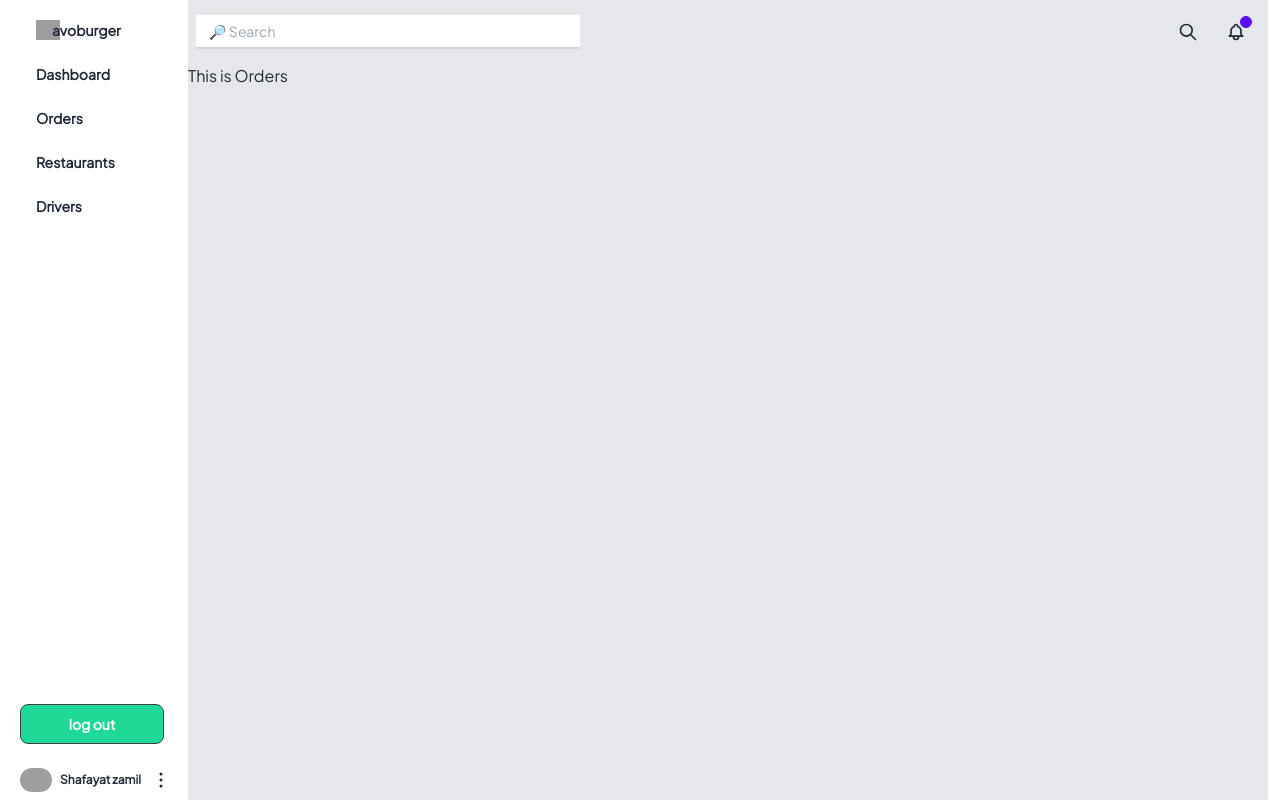
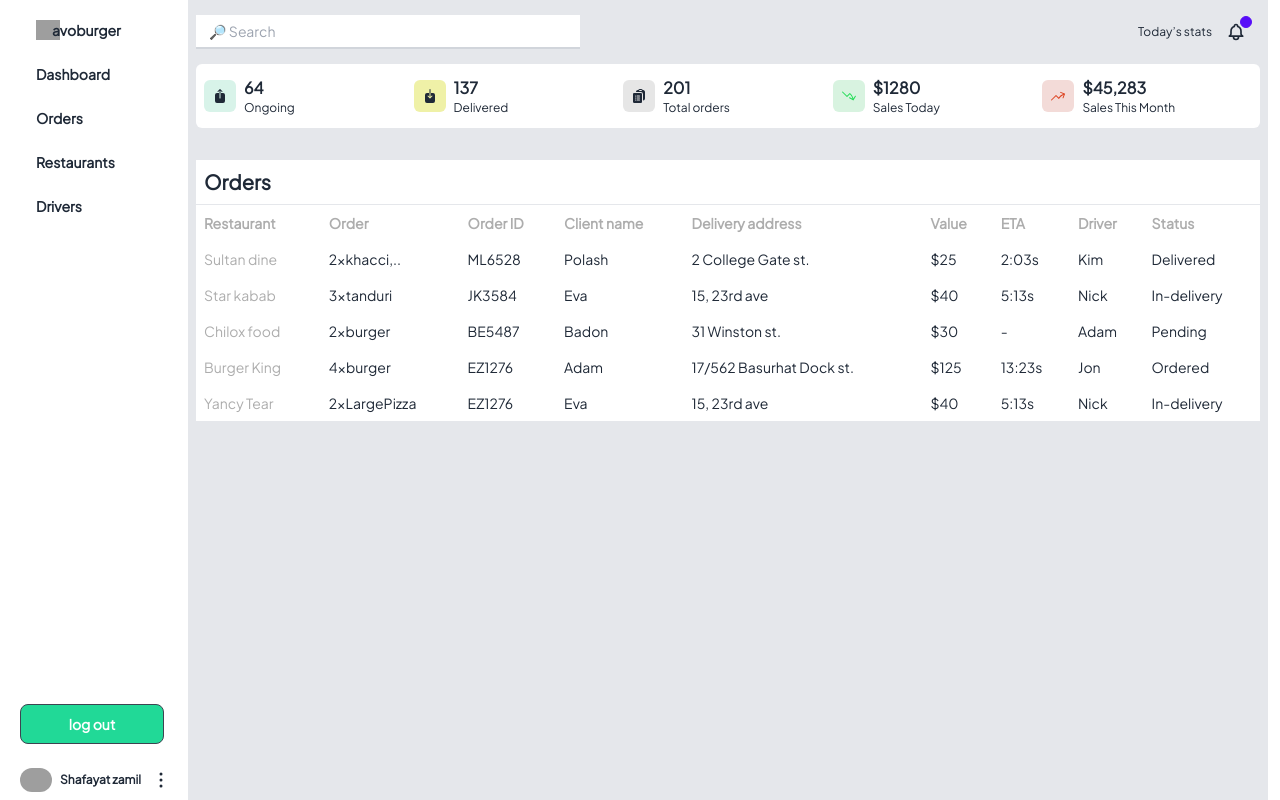
Before and after one commit to shafayatzamil/resturant-landing-project, a React (Create React App) app: page /dashboard/dashboard/Orders in a window 1280 px wide. Built offline with nearby package versions, Linux system fonts and the light colour scheme; grey boxes are pictures that could not be loaded.

Commit message:
orders page

```diff
--- a/src/page/dashboard/Dashboard.js
+++ b/src/page/dashboard/Dashboard.js
@@ -19,9 +19,7 @@ const Dashboard = () => {
                 </div>
             </div>
             <div className="navbar-end">
-              <button className="btn btn-ghost btn-circle">
-                <svg xmlns="http://www.w3.org/2000/svg" className="h-5 w-5" fill="none" viewBox="0 0 24 24" stroke="currentColor"><path strokeLinecap="round" strokeLinejoin="round" strokeWidth="2" d="M21 21l-6-6m2-5a7 7 0 11-14 0 7 7 0 0114 0z" /></svg>
-              </button>
+              <h2 className="text-xs" >Today’s stats</h2>
               <button className="btn btn-ghost btn-circle">
                 <div className="indicator">
                   <svg xmlns="http://www.w3.org/2000/svg" className="h-5 w-5" fill="none" viewBox="0 0 24 24" stroke="currentColor"><path strokeLinecap="round" strokeLinejoin="round" strokeWidth="2" d="M15 17h5l-1.405-1.405A2.032 2.032 0 0118 14.158V11a6.002 6.002 0 00-4-5.659V5a2 2 0 10-4 0v.341C7.67 6.165 6 8.388 6 11v3.159c0 .538-.214 1.055-.595 1.436L4 17h5m6 0v1a3 3 0 11-6 0v-1m6 0H9" /></svg>
@@ -72,8 +70,8 @@ const Dashboard = () => {
             <h5 className="text-[12px] mr-2" >Shafayat zamil</h5>
 
             <svg xmlns="http://www.w3.org/2000/svg" fill="none" viewBox="0 0 24 24" stroke-width="1.5" stroke="currentColor" class="w-6 h-6">
-  <path stroke-linecap="round" stroke-linejoin="round" d="M12 6.75a.75.75 0 110-1.5.75.75 0 010 1.5zM12 12.75a.75.75 0 110-1.5.75.75 0 010 1.5zM12 18.75a.75.75 0 110-1.5.75.75 0 010 1.5z" />
-</svg>
+              <path stroke-linecap="round" stroke-linejoin="round" d="M12 6.75a.75.75 0 110-1.5.75.75 0 010 1.5zM12 12.75a.75.75 0 110-1.5.75.75 0 010 1.5zM12 18.75a.75.75 0 110-1.5.75.75 0 010 1.5z" />
+        </svg>
 
             </div>
 
--- a/src/page/dashboard/Drivers.js
+++ b/src/page/dashboard/Drivers.js
@@ -23,7 +23,6 @@ const Drivers = () => {
                </button>
             </div>
             </div>
-
 
             {/* table*/}
 
--- a/src/page/dashboard/Orders.js
+++ b/src/page/dashboard/Orders.js
@@ -2,8 +2,165 @@ import React from 'react';
 
 const Orders = () => {
     return (
-        <div>
-            This is Orders
+        <div className='px-2'>
+
+            {/* navbar of orders */}
+            <div className="navbar bg-base-100 rounded-md">
+            <div className="flex-1">
+           <div className='p-2 bg-[#D8F3E9] rounded-md mr-2'>
+           <svg xmlns="http://www.w3.org/2000/svg" viewBox="0 0 24 24" fill="currentColor" class="w-4 h-4">
+            <path d="M11.47 1.72a.75.75 0 011.06 0l3 3a.75.75 0 01-1.06 1.06l-1.72-1.72V7.5h-1.5V4.06L9.53 5.78a.75.75 0 01-1.06-1.06l3-3zM11.25 7.5V15a.75.75 0 001.5 0V7.5h3.75a3 3 0 013 3v9a3 3 0 01-3 3h-9a3 3 0 01-3-3v-9a3 3 0 013-3h3.75z" />
+            </svg>
+           </div>
+           <div>
+            <h3 className='font-bold' >64</h3>
+            <h5 className='text-xs'>Ongoing</h5>
+             </div>
+            </div>
+
+
+            <div className="flex-1">
+           <div className='p-2 bg-[#EFF1A7] rounded-md mr-2'>
+           <svg xmlns="http://www.w3.org/2000/svg" viewBox="0 0 24 24" fill="currentColor" class="w-4 h-4">
+            <path d="M12 1.5a.75.75 0 01.75.75V7.5h-1.5V2.25A.75.75 0 0112 1.5zM11.25 7.5v5.69l-1.72-1.72a.75.75 0 00-1.06 1.06l3 3a.75.75 0 001.06 0l3-3a.75.75 0 10-1.06-1.06l-1.72 1.72V7.5h3.75a3 3 0 013 3v9a3 3 0 01-3 3h-9a3 3 0 01-3-3v-9a3 3 0 013-3h3.75z" />
+            </svg>
+
+           </div>
+           <div>
+            <h3 className='font-bold' >137</h3>
+            <h5 className='text-xs'>Delivered</h5>
+             </div>
+            </div>
+
+
+            <div className="flex-1">
+           <div className='p-2 bg-[#E6E6E6] rounded-md mr-2'>
+           <svg xmlns="http://www.w3.org/2000/svg" viewBox="0 0 24 24" fill="currentColor" class="w-4 h-4">
+            <path fill-rule="evenodd" d="M7.502 6h7.128A3.375 3.375 0 0118 9.375v9.375a3 3 0 003-3V6.108c0-1.505-1.125-2.811-2.664-2.94a48.972 48.972 0 00-.673-.05A3 3 0 0015 1.5h-1.5a3 3 0 00-2.663 1.618c-.225.015-.45.032-.673.05C8.662 3.295 7.554 4.542 7.502 6zM13.5 3A1.5 1.5 0 0012 4.5h4.5A1.5 1.5 0 0015 3h-1.5z" clip-rule="evenodd" />
+            <path fill-rule="evenodd" d="M3 9.375C3 8.339 3.84 7.5 4.875 7.5h9.75c1.036 0 1.875.84 1.875 1.875v11.25c0 1.035-.84 1.875-1.875 1.875h-9.75A1.875 1.875 0 013 20.625V9.375zM6 12a.75.75 0 01.75-.75h.008a.75.75 0 01.75.75v.008a.75.75 0 01-.75.75H6.75a.75.75 0 01-.75-.75V12zm2.25 0a.75.75 0 01.75-.75h3.75a.75.75 0 010 1.5H9a.75.75 0 01-.75-.75zM6 15a.75.75 0 01.75-.75h.008a.75.75 0 01.75.75v.008a.75.75 0 01-.75.75H6.75a.75.75 0 01-.75-.75V15zm2.25 0a.75.75 0 01.75-.75h3.75a.75.75 0 010 1.5H9a.75.75 0 01-.75-.75zM6 18a.75.75 0 01.75-.75h.008a.75.75 0 01.75.75v.008a.75.75 0 01-.75.75H6.75a.75.75 0 01-.75-.75V18zm2.25 0a.75.75 0 01.75-.75h3.75a.75.75 0 010 1.5H9a.75.75 0 01-.75-.75z" clip-rule="evenodd" />
+            </svg>
+
+           </div>
+           <div>
+            <h3 className='font-bold' >201</h3>
+            <h5 className='text-xs'>Total orders</h5>
+             </div>
+            </div>
+
+
+
+            <div className="flex-1">
+           <div className='p-2 bg-[#D8F3E0] rounded-md mr-2'>
+           <svg xmlns="http://www.w3.org/2000/svg" viewBox="0 0 24 24" fill="#22DD56" class="w-4 h-4">
+            <path fill-rule="evenodd" d="M1.72 5.47a.75.75 0 011.06 0L9 11.69l3.756-3.756a.75.75 0 01.985-.066 12.698 12.698 0 014.575 6.832l.308 1.149 2.277-3.943a.75.75 0 111.299.75l-3.182 5.51a.75.75 0 01-1.025.275l-5.511-3.181a.75.75 0 01.75-1.3l3.943 2.277-.308-1.149a11.194 11.194 0 00-3.528-5.617l-3.809 3.81a.75.75 0 01-1.06 0L1.72 6.53a.75.75 0 010-1.061z" clip-rule="evenodd" />
+            </svg>
+
+           </div>
+           <div>
+            <h3 className='font-bold' >$1280</h3>
+            <h5 className='text-xs'>Sales Today</h5>
+             </div>
+            </div>
+
+
+
+            <div className="flex-1">
+           <div className='p-2 bg-[#F3DBD8] rounded-md mr-2'>
+           <svg xmlns="http://www.w3.org/2000/svg" viewBox="0 0 24 24" fill="#DD4422" class="w-4 h-4">
+            <path fill-rule="evenodd" d="M15.22 6.268a.75.75 0 01.968-.432l5.942 2.28a.75.75 0 01.431.97l-2.28 5.941a.75.75 0 11-1.4-.537l1.63-4.251-1.086.483a11.2 11.2 0 00-5.45 5.174.75.75 0 01-1.199.19L9 12.31l-6.22 6.22a.75.75 0 11-1.06-1.06l6.75-6.75a.75.75 0 011.06 0l3.606 3.605a12.694 12.694 0 015.68-4.973l1.086-.484-4.251-1.631a.75.75 0 01-.432-.97z" clip-rule="evenodd" />
+            </svg>
+
+           </div>
+           <div>
+            <h3 className='font-bold' >$45,283</h3>
+            <h5 className='text-xs'>Sales This Month</h5>
+             </div>
+            </div>
+            </div>
+
+
+            <div className='mt-8'>
+            <div className="overflow-x-auto bg-base-100">
+         <h2 className='p-2 text-xl font-semibold'>Orders</h2>
+         <hr />
+  <table className="table table-compact w-full">
+    {/* table header */}
+      <tr className='text-[#ADADAD]' >
+        <th>Restaurant</th>
+        <th>Order</th>
+        <th>Order ID</th>
+        <th>Client name</th>
+        <th>Delivery address</th>
+        <th>Value</th>
+        <th>ETA</th>
+        <th>Driver</th>
+        <th>Status</th>
+      </tr>
+
+      <tr >
+        <td className='text-[#ADADAD]'>Sultan dine</td>
+        <td>2xkhacci,..</td>
+        <td>ML6528</td>
+        <td>Polash</td>
+        <td>2 College Gate st.</td>
+        <td>$25</td>
+        <td>2:03s</td>
+        <td>Kim
+           {/* <svg xmlns="http://www.w3.org/2000/svg" viewBox="0 0 20 20" fill="currentColor" class="w-5 h-5">
+        <path fill-rule="evenodd" d="M2 3.5A1.5 1.5 0 013.5 2h1.148a1.5 1.5 0 011.465 1.175l.716 3.223a1.5 1.5 0 01-1.052 1.767l-.933.267c-.41.117-.643.555-.48.95a11.542 11.542 0 006.254 6.254c.395.163.833-.07.95-.48l.267-.933a1.5 1.5 0 011.767-1.052l3.223.716A1.5 1.5 0 0118 15.352V16.5a1.5 1.5 0 01-1.5 1.5H15c-1.149 0-2.263-.15-3.326-.43A13.022 13.022 0 012.43 8.326 13.019 13.019 0 012 5V3.5z" clip-rule="evenodd" />
+      </svg> */}
+      </td>
+        <td>Delivered</td>
+      </tr>
+      <tr>
+        <td className='text-[#ADADAD]'>Star kabab</td>
+        <td>3xtanduri</td>
+        <td>JK3584</td>
+        <td>Eva</td>
+        <td>15, 23rd ave </td>
+        <td>$40</td>
+        <td>5:13s</td>
+        <td>Nick</td>
+        <td>In-delivery</td>
+      </tr>
+      <tr>
+        <td className='text-[#ADADAD]'>Chilox food</td>
+        <td>2xburger</td>
+        <td>BE5487</td>
+        <td>Badon</td>
+        <td>31 Winston st.</td>
+        <td>$30</td>
+        <td>- </td>
+        <td>Adam</td>
+        <td>Pending </td>
+      </tr>
+      <tr>
+        <td className='text-[#ADADAD]'>Burger King</td>
+        <td>4xburger</td>
+        <td>EZ1276</td>
+        <td>Adam</td>
+        <td>17/562 Basurhat Dock st.</td>
+        <td>$125</td>
+        <td>13:23s</td>
+        <td>Jon</td>
+        <td>Ordered</td>
+      </tr>
+      <tr>
+
+        <td className='text-[#ADADAD]'>Yancy Tear</td>
+        <td>2xLargePizza</td>
+        <td>EZ1276</td>
+        <td>Eva</td>
+        <td>15, 23rd ave </td>
+        <td>$40</td>
+        <td>5:13s</td>
+        <td>Nick</td>
+        <td>In-delivery</td>
+      </tr>
+
+  </table>
+</div>
+            </div>
         </div>
     );
 };
```
